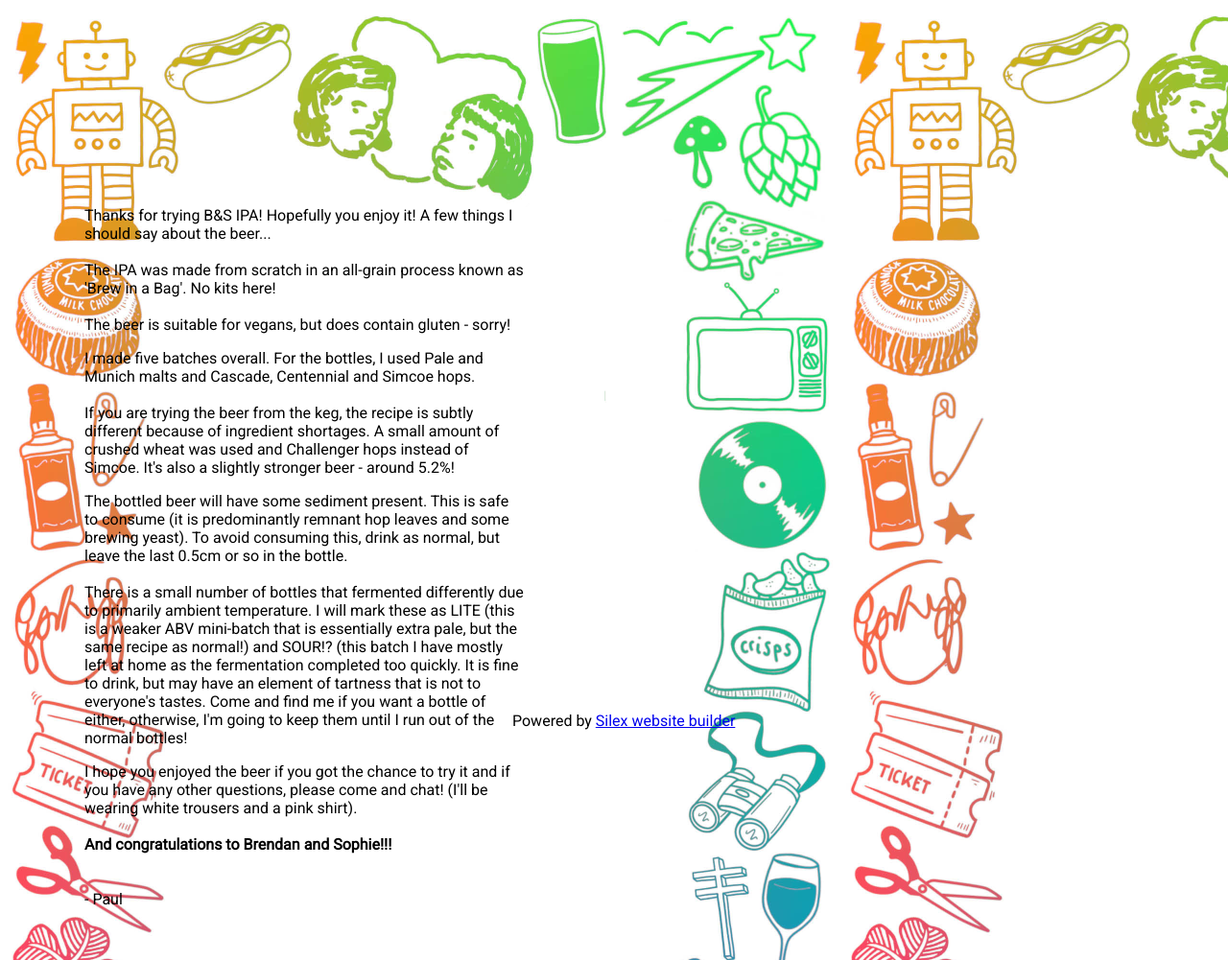
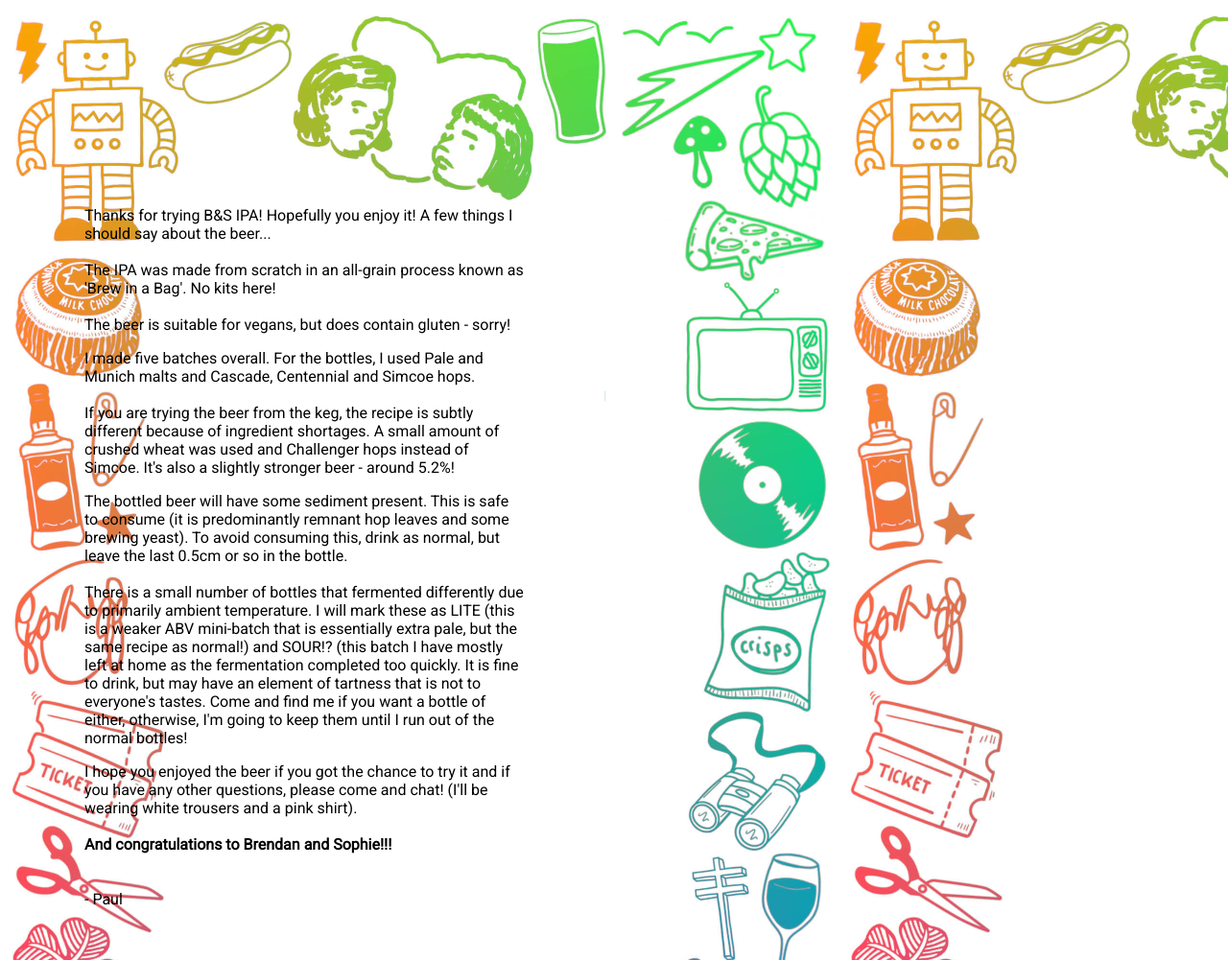
Before and after one commit to giantfryingpan/wedding, a plain HTML site: page index.html in a window 1280 px wide. Shown: the whole page at 96% size. Drawn offline with Linux system fonts and the light colour scheme.

Commit message:
Update index.html

```diff
--- a/index.html
+++ b/index.html
@@ -40,9 +40,7 @@
     <section class="container-element editable-style silex-id-1478366450713-3 section-element prevent-resizable page-page-1 paged-element paged-element-visible">
         <div class="editable-style silex-element-content silex-id-1478366450713-2 container-element website-width">
 
-            <div class="editable-style silex-id-1442914737143-3 text-element">
-                <div class="silex-element-content normal"><p>Powered by <a href="https://www.silex.me/" target="_blank" title="Silex website builder,  free and open source">Silex website builder</a></p></div>
-            </div>
+
         </div>
     </section>
 
```
